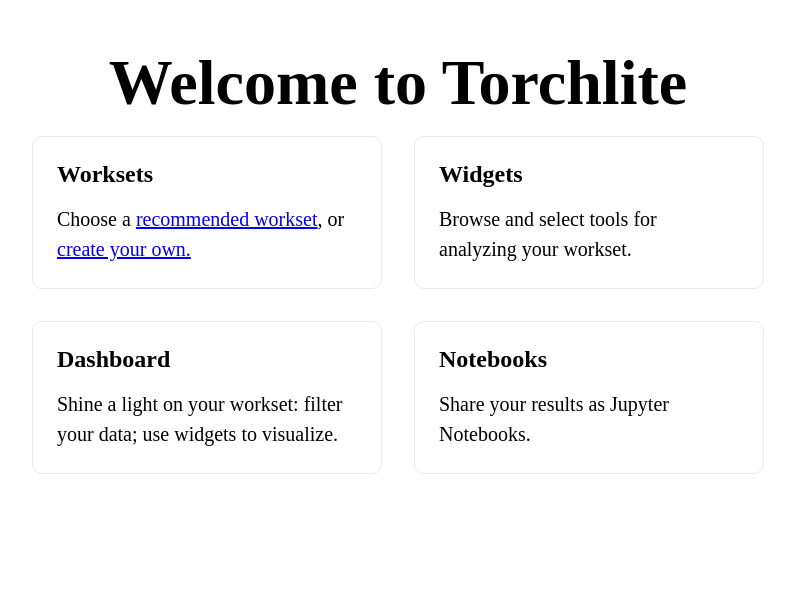
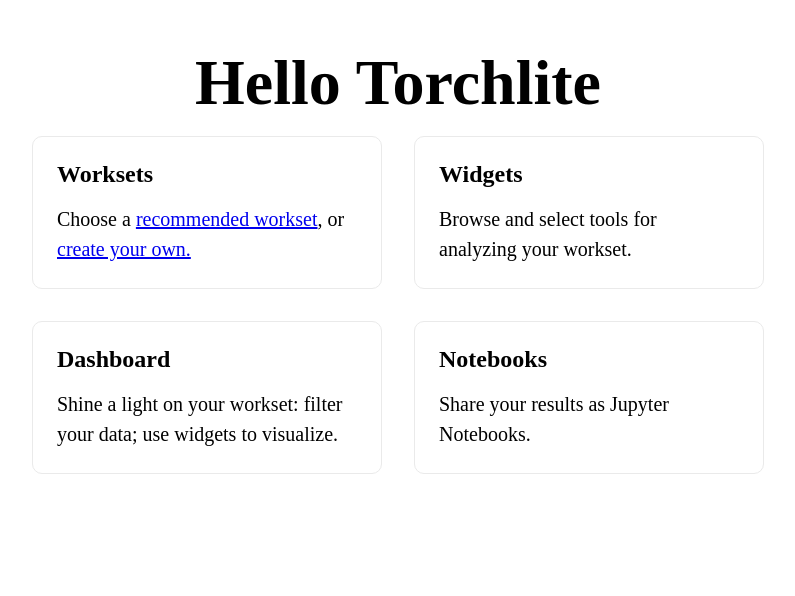
Before and after one commit to htrc/torchlite-app, a Next.js app: page / in a window 1280 px wide. Shown: the part 204-800 px from the top of the page, without its empty margins (242-1037 px from the left). Built offline with nearby package versions, Linux system fonts and the light colour scheme.

Commit message:
quick change

```diff
--- a/pages/index.tsx
+++ b/pages/index.tsx
@@ -13,7 +13,7 @@
 
       <main className={styles.main}>
         <h1 className={styles.title}>
-          Welcome to Torchlite
+          Hello Torchlite
         </h1>
 
         <div className={styles.grid}>
```
